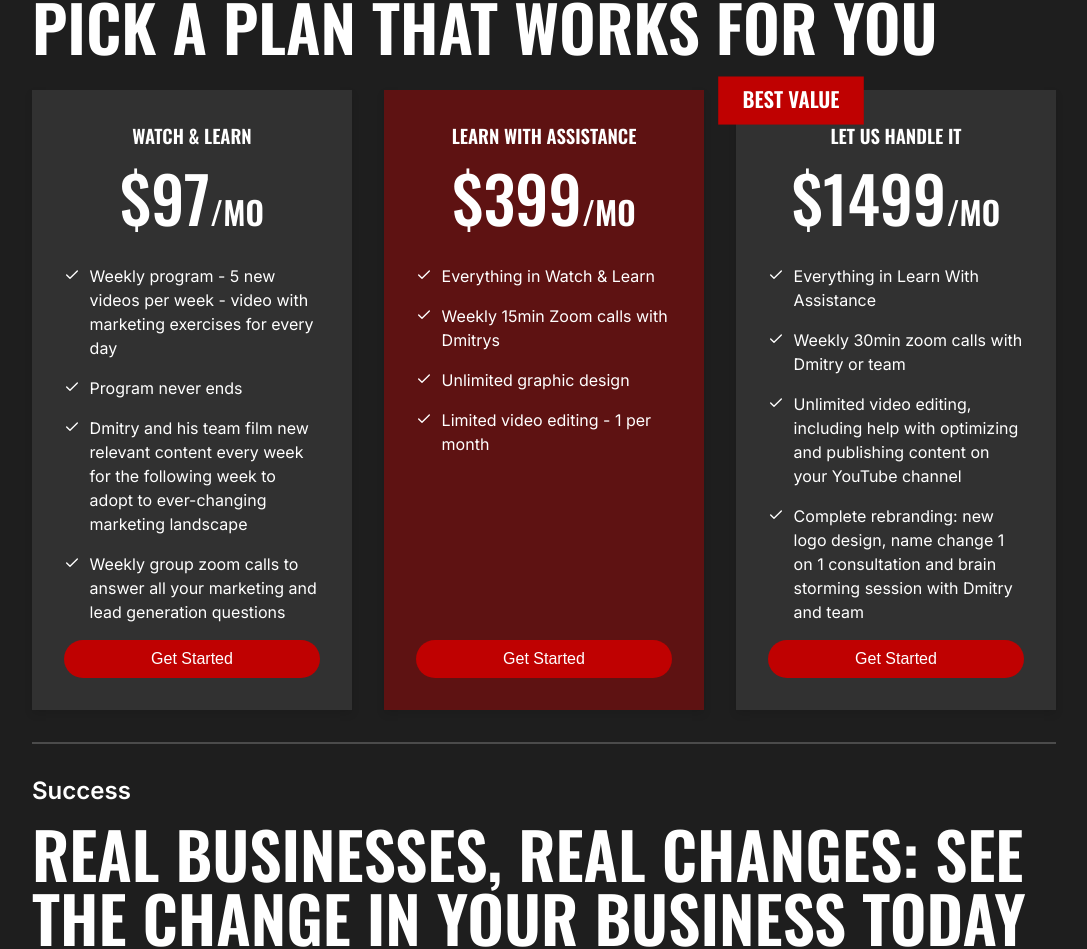
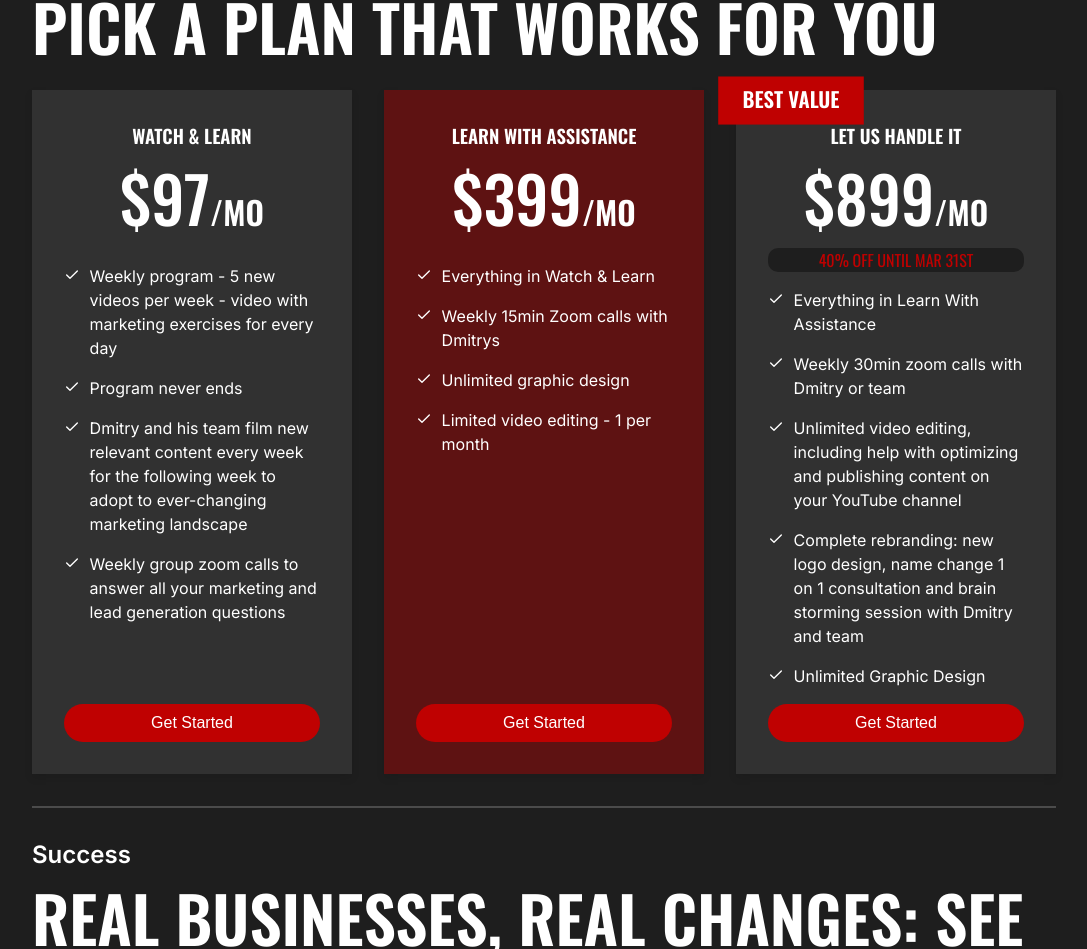
Before and after one commit to Salty-s-Media/mymarketingfitness, a Next.js app: page / in a window 1280 px wide. Shown: the part 2711-3660 px from the top of the page, without its empty margins (96-1183 px from the left). Built offline with nearby package versions, Linux system fonts and the light colour scheme.

Commit message:
c3: pricing change

```diff
--- a/_components/pricing/pricing.module.css
+++ b/_components/pricing/pricing.module.css
@@ -39,6 +39,15 @@
   font-size: 4rem;
   font-weight: 500;
   line-height: 1;
+}
+.price2 {
+  text-transform: uppercase;
+  padding-top: 1rem;
+  padding-bottom: 1rem;
+  font-size: 4rem;
+  font-weight: 500;
+  line-height: 1;
+  color: var(--btn-l);
 }
 
 .monthly {
--- a/_components/pricing/pricing.tsx
+++ b/_components/pricing/pricing.tsx
@@ -123,8 +123,19 @@ export const Pricing = () => {
               <div className={styles.bestValueSticker}>Best Value</div>
               <h3>Let us handle it</h3>
               <div className={styles.price}>
-                $1499<span className={styles.monthly}>/mo</span>
+                $899
+                <span className={styles.monthly}>/mo</span>
               </div>
+              <p
+                style={{
+                  fontSize: "1rem",
+                  color: "var(--btn)",
+                  backgroundColor: "var(--bg-d)",
+                  borderRadius: "10px",
+                }}
+              >
+                40% off until Mar 31st
+              </p>
               <div className={styles.midcont}>
                 <div className={styles.featureList}>
                   <div className={styles.listItemContainer}>
@@ -166,10 +177,18 @@ export const Pricing = () => {
                       team
                     </span>
                   </div>
+                  <div className={styles.listItemContainer}>
+                    <Check
+                      width={16}
+                      height={16}
+                      className={styles.checkIcon}
+                    />
+                    <span>Unlimited Graphic Design</span>
+                  </div>
                 </div>
               </div>
               <div className={styles.gsbCont}>
-                <Link href="https://app.coachcatalyst.com/shared_stripe_product/#/organization/12307/products/prod_Oxlllj5A4Zfzp9">
+                <Link href="https://app.coachcatalyst.com/shared_stripe_product/#/organization/12307/products/prod_Oxlllj5A4Zfzp9?promo=I4s9WJLw">
                   <button
                     aria-label="Get Started"
                     className={styles.getStartedBtn}
```
